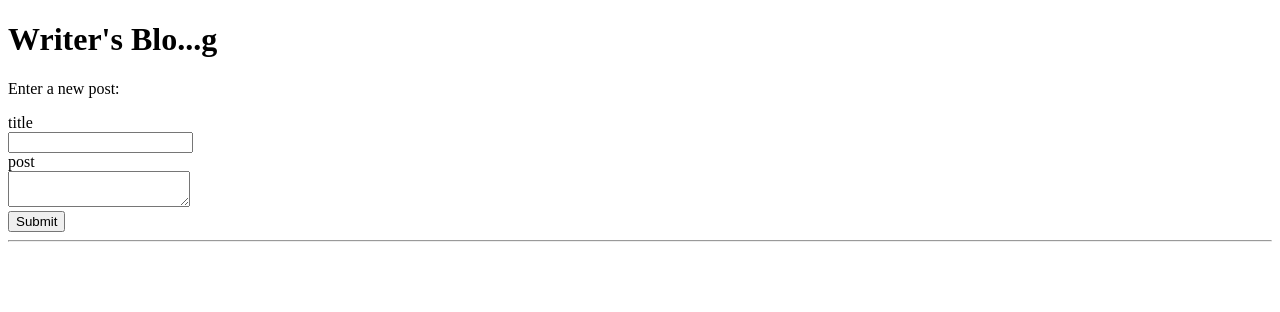
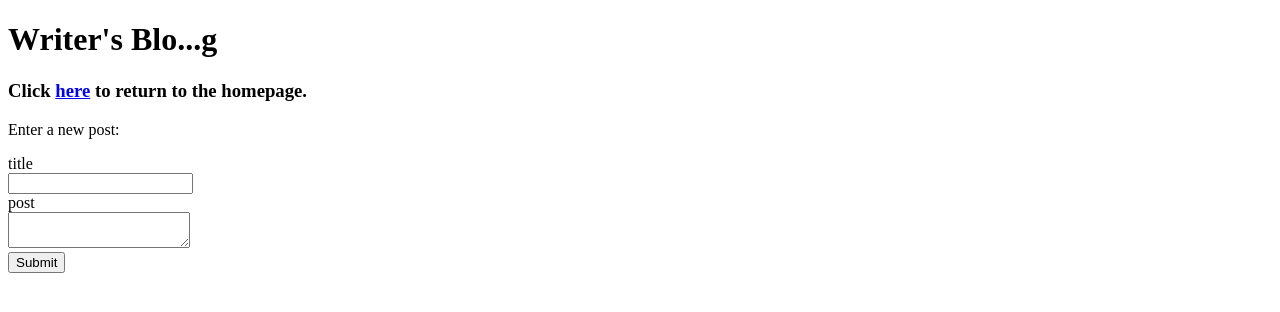
Before and after one commit to recarter07/blog, a Python web app: template templates/front.html in a window 1280 px wide. Shown: the top 312 px of the page. Run offline with Jinja, Linux system fonts and the light colour scheme; the template is opened without the code that fills it, so the values that code supplies are empty.

Commit message:
next work on blog

```diff
--- a/templates/front.html
+++ b/templates/front.html
@@ -7,6 +7,7 @@
 
   <body>
     <h1>Writer's Blo...g</h1>
+    <h3>Click <a href="/">here</a> to return to the homepage.</h3>
     <p>Enter a new post:</p>
 
     <form method="post">
@@ -20,19 +21,10 @@
           <textarea name="post">{{post}}</textarea>
       </label>
 
-      <div class="error">{{error}}</div>
+      <div style="color: blue" class="error">{{error}}</div>
 
       <input type="submit">
     </form>
 
-        <hr>
-
-        {% for post in posts %}
-          <div class="post">
-            <div class="post-title">{{post.title}}</div>
-            <pre class="post-body">{{post.post}}</pre>
-         </div>
-        {% endfor %}
-
   </body>
 </html>
--- /dev/null
+++ b/templates/posts_styles.css
@@ -0,0 +1,5 @@
+# css styles for posts.html
+
+a {
+  color: blue;
+}
```
Also changed, not shown: main.py (+13 -11 lines), templates/posts.html (+11 -1 lines), 1 other file.
